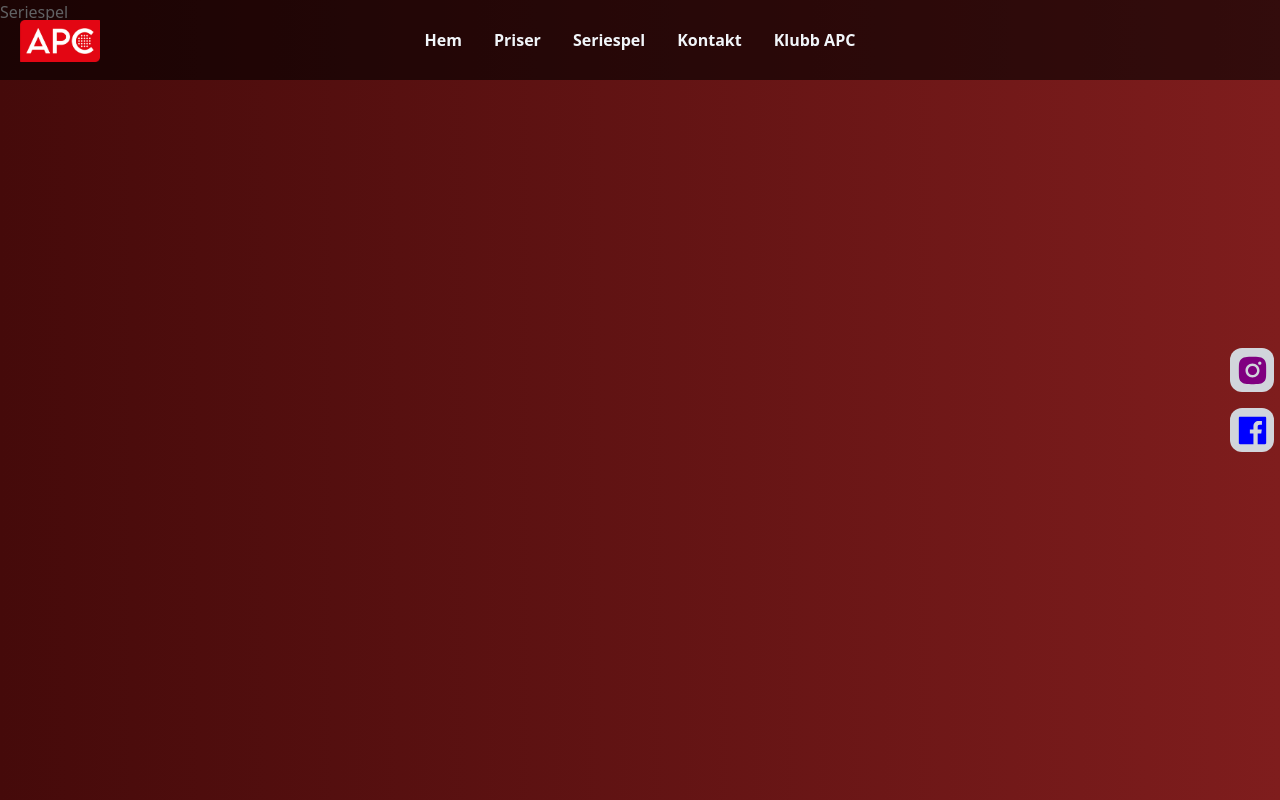
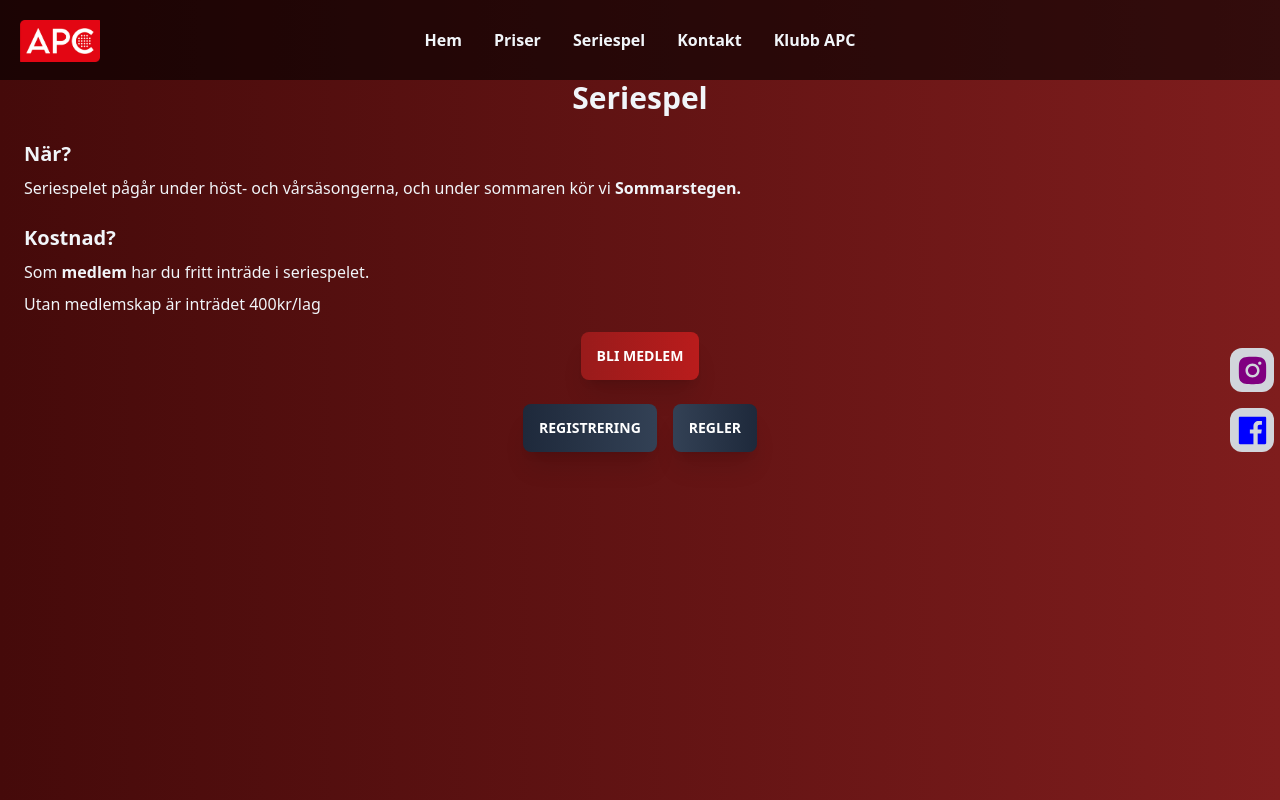
Before and after one commit to antonjanzon95/apc, a Next.js app: page /seriespel in a window 1280 px wide. Shown: the top 800 px of the page. Built offline with nearby package versions, Linux system fonts and the light colour scheme; no server answers.

Commit message:
added 4 pages

```diff
--- /dev/null
+++ b/pages/medlemskap/index.tsx
@@ -0,0 +1,14 @@
+import React from "react";
+import Layout from "@/components/Layout";
+
+const Medlemskap = () => {
+  return (
+    <Layout>
+      <section className="pt-20 p-6 flex flex-col justify-center gap-6">
+        <h1 className="text-center font-extrabold text-3xl">Medlemskap</h1>
+      </section>
+    </Layout>
+  );
+};
+
+export default Medlemskap;
--- a/pages/registrera/index.tsx
+++ b/pages/registrera/index.tsx
@@ -1,55 +1,55 @@
-import React, { useState } from "react";
-import { useRouter } from "next/router";
-import { signIn, useSession } from "next-auth/react";
-import Layout from "@/components/Layout";
+// import React, { useState } from "react";
+// import { useRouter } from "next/router";
+// import { signIn, useSession } from "next-auth/react";
+// import Layout from "@/components/Layout";
 
-const Registrera = () => {
-  const [firstName, setFirstName] = useState("");
-  const [lastName, setLastName] = useState("");
-  const [email, setEmail] = useState("");
-  const router = useRouter();
+// const Registrera = () => {
+//   const [firstName, setFirstName] = useState("");
+//   const [lastName, setLastName] = useState("");
+//   const [email, setEmail] = useState("");
+//   const router = useRouter();
 
-  const handleSubmit = async (e: React.FormEvent<HTMLFormElement>) => {
-    e.preventDefault();
+//   const handleSubmit = async (e: React.FormEvent<HTMLFormElement>) => {
+//     e.preventDefault();
 
-    const response = await signIn("email", {
-      email,
-      firstName,
-      lastName,
-      callbackUrl: `${window.location.origin}/callback`,
-      redirect: false,
-    });
-  };
+//     const response = await signIn("email", {
+//       email,
+//       firstName,
+//       lastName,
+//       callbackUrl: `${window.location.origin}/callback`,
+//       redirect: false,
+//     });
+//   };
 
-  return (
-    <Layout>
-      <h1>Logga in</h1>
-      <form onSubmit={handleSubmit}>
-        <input
-          type="text"
-          value={firstName}
-          onChange={(e) => setFirstName(e.target.value)}
-          placeholder="Förnamn"
-          required
-        />
-        <input
-          type="text"
-          value={lastName}
-          onChange={(e) => setLastName(e.target.value)}
-          placeholder="Efternamn"
-          required
-        />
-        <input
-          type="text"
-          value={email}
-          onChange={(e) => setEmail(e.target.value)}
-          placeholder="E-postadress"
-          required
-        />
-        <button type="submit">Logga in</button>
-      </form>
-    </Layout>
-  );
-};
+//   return (
+//     <Layout>
+//       <h1>Logga in</h1>
+//       <form onSubmit={handleSubmit}>
+//         <input
+//           type="text"
+//           value={firstName}
+//           onChange={(e) => setFirstName(e.target.value)}
+//           placeholder="Förnamn"
+//           required
+//         />
+//         <input
+//           type="text"
+//           value={lastName}
+//           onChange={(e) => setLastName(e.target.value)}
+//           placeholder="Efternamn"
+//           required
+//         />
+//         <input
+//           type="text"
+//           value={email}
+//           onChange={(e) => setEmail(e.target.value)}
+//           placeholder="E-postadress"
+//           required
+//         />
+//         <button type="submit">Logga in</button>
+//       </form>
+//     </Layout>
+//   );
+// };
 
-export default Registrera;
+// export default Registrera;
--- a/pages/seriespel/index.tsx
+++ b/pages/seriespel/index.tsx
@@ -1,8 +1,53 @@
 import Layout from "@/components/Layout";
+import Link from "next/link";
 import React from "react";
 
 const Seriespel = () => {
-  return <Layout>Seriespel</Layout>;
+  return (
+    <Layout>
+      <section className="pt-20 p-6 flex flex-col justify-center gap-6">
+        <h1 className="text-center font-extrabold text-3xl">Seriespel</h1>
+
+        <article className="flex flex-col gap-2">
+          <h2 className="text-xl font-bold">När?</h2>
+          <p>
+            Seriespelet pågår under höst- och vårsäsongerna, och under sommaren
+            kör vi{" "}
+            <Link href={`/sommarstegen`} className="font-bold">
+              Sommarstegen.
+            </Link>
+          </p>
+        </article>
+
+        <article className="flex flex-col gap-2">
+          <h2 className="text-xl font-bold">Kostnad?</h2>
+          <p>
+            Som{" "}
+            <Link href={`/medlemskap`} className="font-bold">
+              medlem
+            </Link>{" "}
+            har du fritt inträde i seriespelet. <br />
+          </p>
+          <p>Utan medlemskap är inträdet 400kr/lag</p>
+          <Link
+            href={`/medlemskap`}
+            className="btn mx-auto mt-2 bg-gradient-to-r from-red-800 to-red-700 border-none shadow-xl hover:bg-red-500"
+          >
+            Bli medlem
+          </Link>
+        </article>
+
+        <ul className="flex gap-4 justify-center items-center">
+          <li className="btn bg-gradient-to-r from-slate-800 to-slate-700 border-none shadow-xl">
+            <Link href={`/seriespel/registrering`}>Registrering</Link>
+          </li>
+          <li className="btn bg-gradient-to-r from-slate-700 to-slate-800 border-none shadow-xl">
+            <Link href={`/seriespel/regler`}>Regler</Link>
+          </li>
+        </ul>
+      </section>
+    </Layout>
+  );
 };
 
 export default Seriespel;
--- /dev/null
+++ b/pages/seriespel/registrering/index.tsx
@@ -0,0 +1,16 @@
+import React from "react";
+import Layout from "@/components/Layout";
+
+const Registrering = () => {
+  return (
+    <Layout>
+      <section className="pt-20 p-6 flex flex-col justify-center gap-6">
+        <h1 className="text-center font-extrabold text-3xl">
+          Seriespel Registrering
+        </h1>
+      </section>
+    </Layout>
+  );
+};
+
+export default Registrering;
--- /dev/null
+++ b/pages/seriespel/regler/index.tsx
@@ -0,0 +1,16 @@
+import Layout from "@/components/Layout";
+import React from "react";
+
+const Regler = () => {
+  return (
+    <Layout>
+      <section className="pt-20 p-6 flex flex-col justify-center gap-6">
+        <h1 className="text-center font-extrabold text-3xl">
+          Seriespel Regler
+        </h1>
+      </section>
+    </Layout>
+  );
+};
+
+export default Regler;
```
Also changed, not shown: models/user-model.ts (+24 -24 lines).
